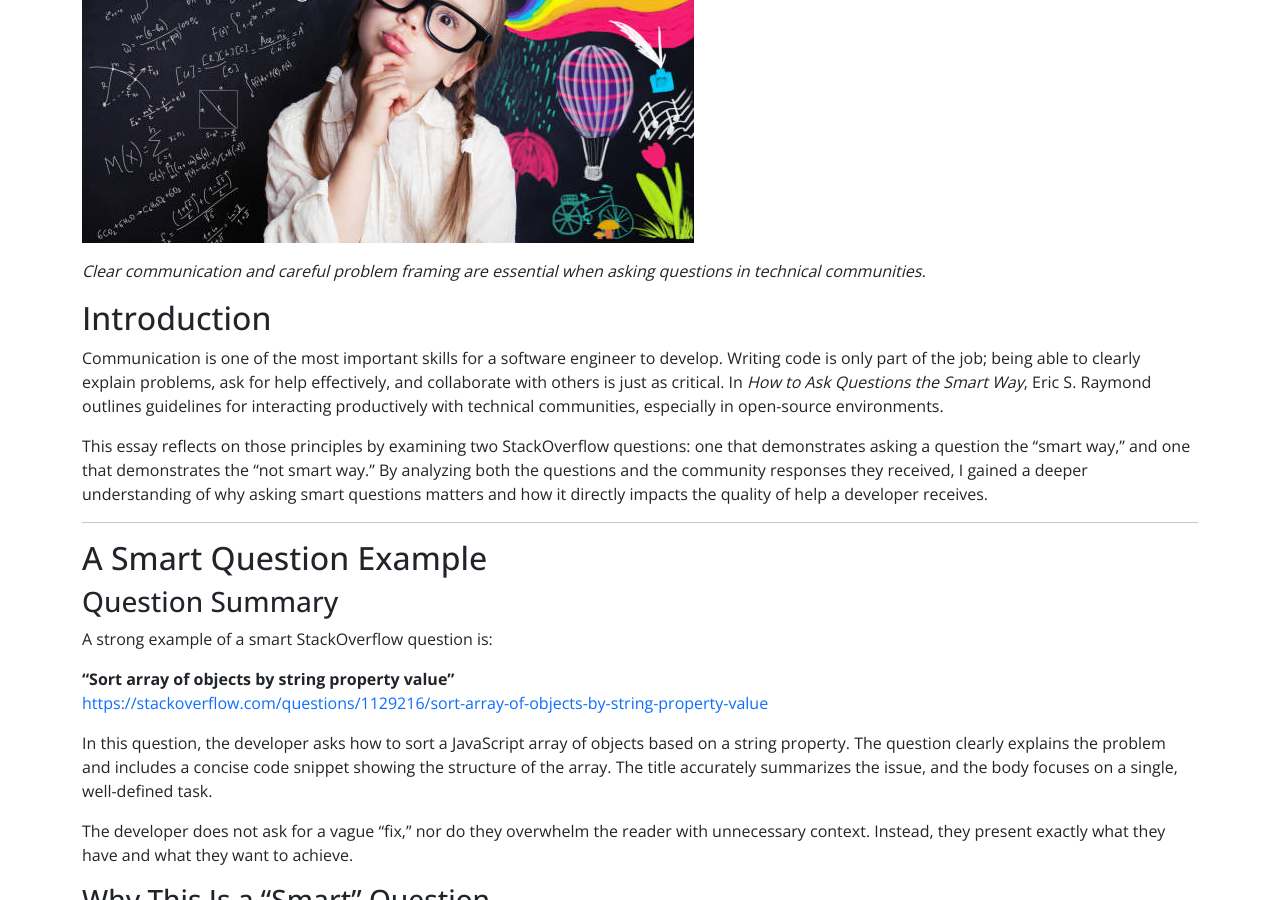
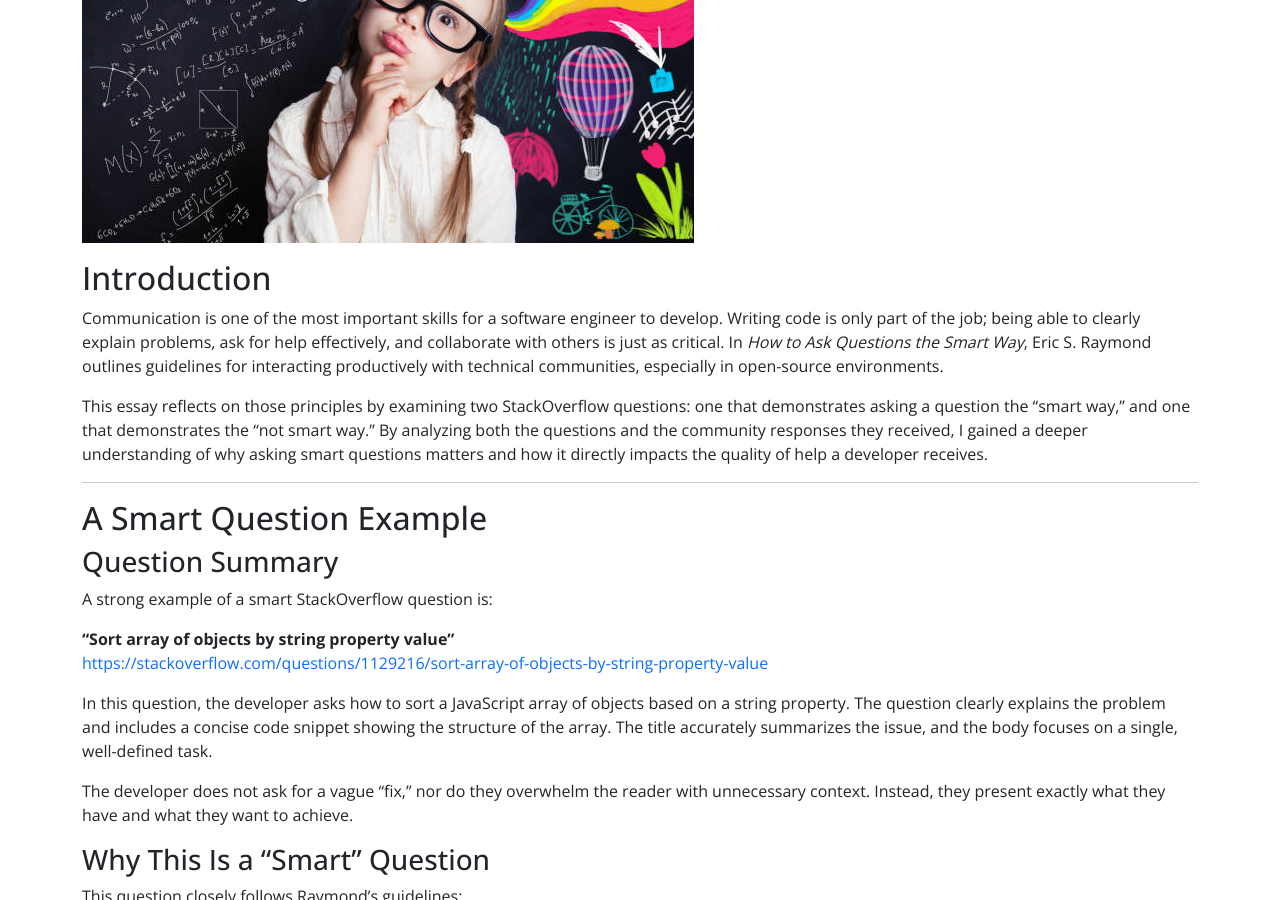
Before and after one commit to vancerae/ics314-spring26, a Jekyll site: the page built from essays/smart-questions.md, in a window 1280 px wide and 900 px high, scrolled down 426 px. Built offline with Jekyll 4.4.1, drawn with Linux system fonts in a browser that asks for light colours.

Commit message:
Fix image link and enhance clarity in smart-questions.md
Updated image link format and removed redundant text.

```diff
--- a/essays/smart-questions.md
+++ b/essays/smart-questions.md
@@ -11,9 +11,7 @@ labels:
   - Professional Practice
 ---
 
-![Illustration representing thoughtful problem-solving and communication in software engineering](/ics314-spring26/img/istockphoto-1019220334-612x612.jpg)
-
-*Clear communication and careful problem framing are essential when asking questions in technical communities.*
+![Illustration representing thoughtful problem-solving and communication in software engineering]({{ site.baseurl }}/img/istockphoto-1019220334-612x612.jpg)
 
 ## Introduction
 
```
